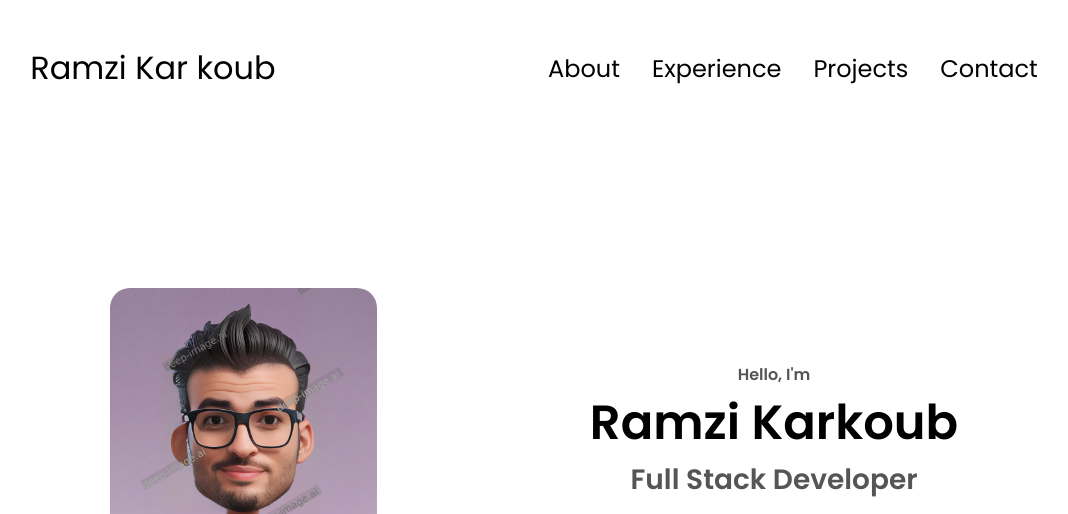
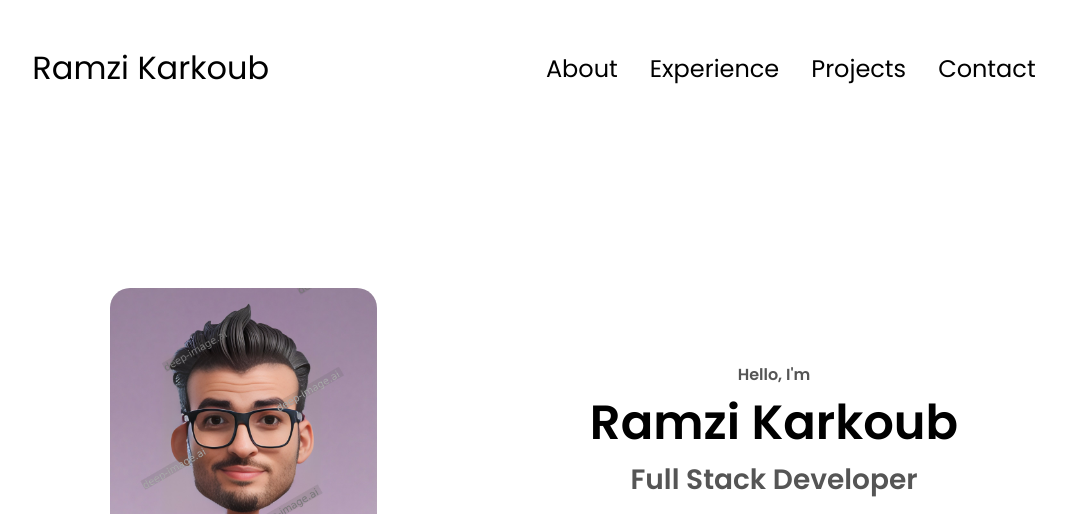
Before and after one commit to ramzikarkoub/PerScholas-Portfolio, a plain HTML site: page index.html in a window 1280 px wide. Shown: the top 514 px of the page, without its empty margins (106-1174 px from the left). Drawn offline with Linux system fonts and the light colour scheme.

Commit message:
cleaned up the code

```diff
--- a/index.html
+++ b/index.html
@@ -10,7 +10,7 @@
   </head>
   <body>
     <nav id="desktop-nav">
-      <div class="logo">Ramzi Kar koub</div>
+      <div class="logo">Ramzi Karkoub</div>
       <div>
         <ul class="nav-links">
           <li><a href="#about">About</a></li>
@@ -28,12 +28,6 @@
         <span></span>
         <span></span>
       </div>
-      <!-- <div class="menu-links">
-          <li><a href="#about" onclick="toggleMenu()">About</a></li>
-          <li><a href="#experience" onclick="toggleMenu()">Experience</a></li>
-          <li><a href="#projects" onclick="toggleMenu()">Projects</a></li>
-          <li><a href="#contact" onclick="toggleMenu()">Contact</a></li>
-        </div> -->
     </nav>
     <section id="profile">
       <div class="section__pic-container">
@@ -112,12 +106,6 @@
           </div>
         </div>
       </div>
-      <!-- <img
-        src="./assets/arrow.png"
-        alt="Arrow icon"
-        class="icon arrow"
-        onclick="location.href='./#experience'"
-      /> -->
     </section>
     <section id="experience">
       <p class="section__text__p1">Explore My</p>
@@ -262,12 +250,6 @@
           </div>
         </div>
       </div>
-      <!-- <img
-        src="./assets/arrow.png"
-        alt="Arrow icon"
-        class="icon arrow"
-        onclick="location.href='./#projects'"
-      /> -->
     </section>
     <section id="projects">
       <p class="section__text__p1">Browse My Recent</p>
--- a/mediaqueries.css
+++ b/mediaqueries.css
@@ -25,9 +25,6 @@
     gap: 20px;
   }
 
-  footer {
-    /* height: 40vh; */
-  }
   #contact {
     height: 40vh;
   }
@@ -35,9 +32,7 @@
     height: 83vh;
     margin-bottom: 0;
   }
-  /* #about {
-    padding: 0 10px;
-  } */
+
   #about h1 {
     margin-bottom: 50px;
   }
@@ -80,11 +75,7 @@
   .logo {
     font-size: 1.5rem;
   }
-  /* .nav-links {
-    flex-direction: column;
-    gap: 0.5rem;
-    text-align: center;
-  } */
+
   .section__pic-container {
     width: auto;
     height: 46vw;
```
Also changed, not shown: style.css (+0 -62 lines).
